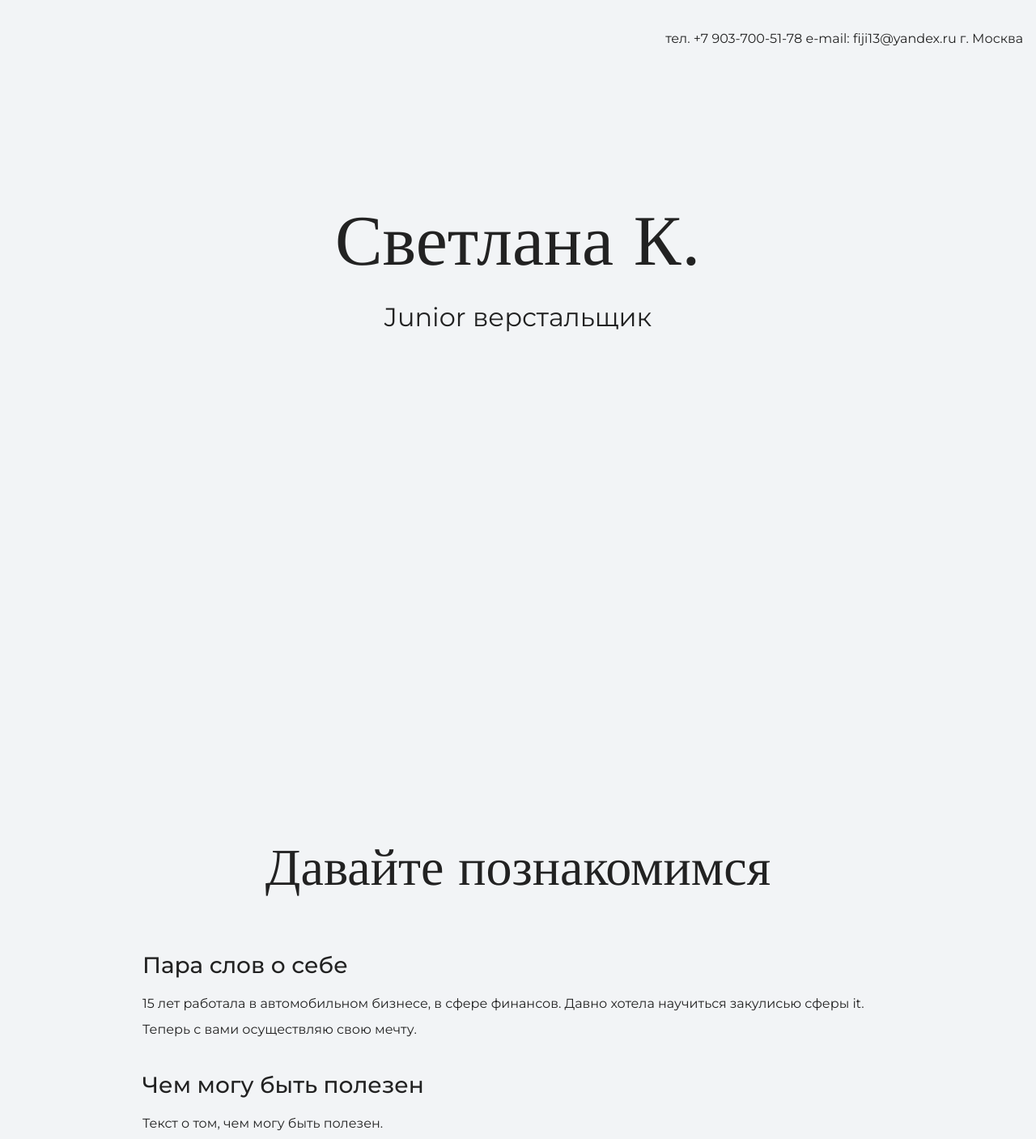
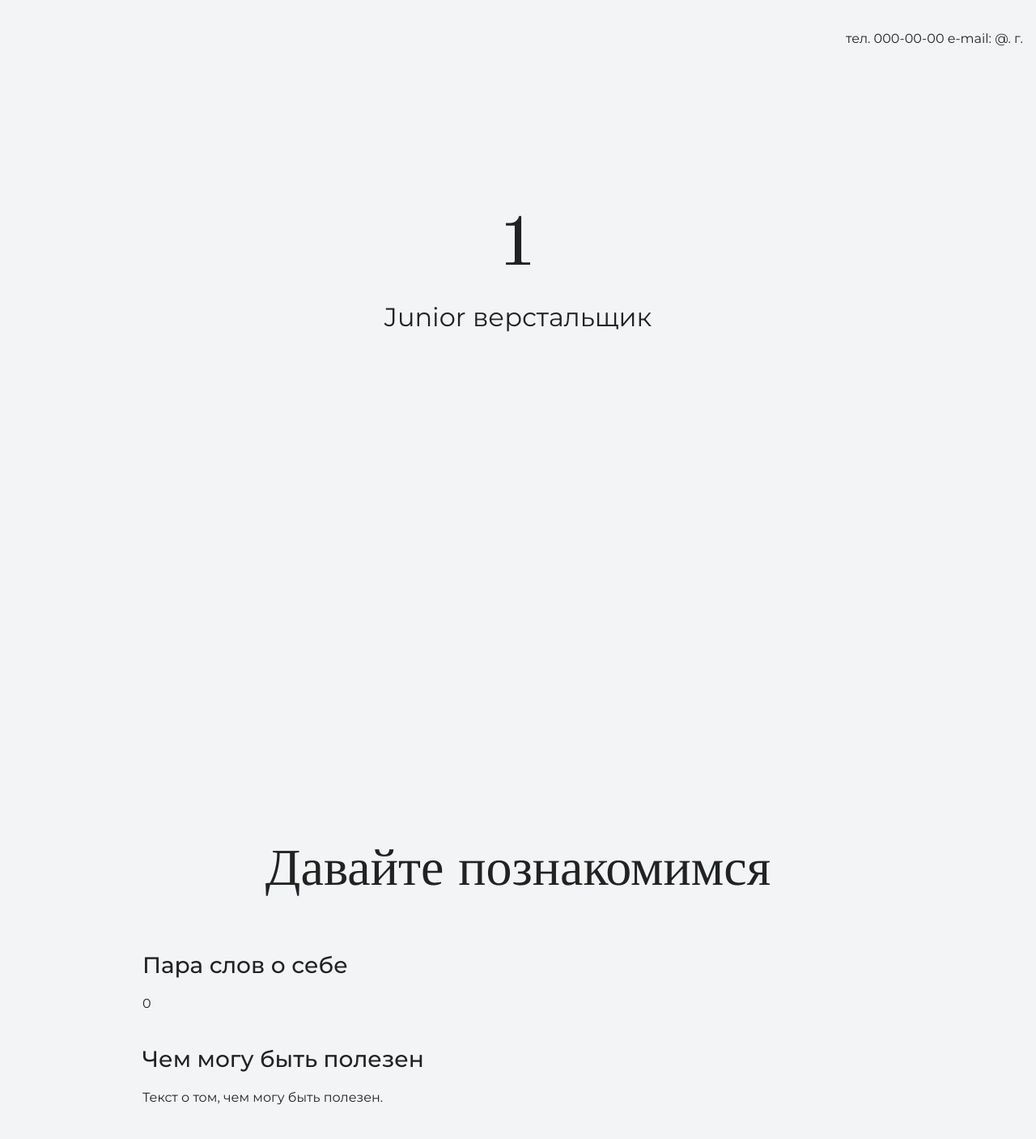
Before and after one commit to Fiji13/my-site, a plain HTML site: page index.html in a window 1280 px wide. Shown: the top 1407 px of the page at 81% size. Drawn offline with nearby package versions, Linux system fonts and the light colour scheme.

Commit message:
Update index.html

```diff
--- a/index.html
+++ b/index.html
@@ -10,15 +10,15 @@
   <body>
     <header class="page-header">
       <div class="container">
-     тел. +7 903-700-51-78
-     e-mail: fiji13@yandex.ru
-     г. Москва
+     тел. 000-00-00
+     e-mail: @.
+     г.
      </div>
     </header>
 
     <section class="hero-image">
      <div class="container">
-      <h1 class="heading">Светлана К.</h1>
+      <h1 class="heading">1</h1>
       <p>Junior верстальщик</p>
      </div>
     </section>
@@ -27,7 +27,7 @@
       <div class="container">
       <h2 class="subheading">Давайте познакомимся</h2>
       <h3>Пара слов о себе</h3>
-      <p>15 лет работала в автомобильном бизнесе, в сфере финансов. Давно хотела научиться закулисью сферы it. Теперь с вами осуществляю свою мечту.</p>
+      <p>0</p>
       <h3>Чем могу быть полезен</h3>
       <p>Текст о том, чем могу быть полезен.</p>
      </div>
@@ -47,9 +47,9 @@
 
     <footer class="page-footer">
       <div class="container">
-      тел. +7 903-700-51-78
-     e-mail: fiji13@yandex.ru
-     г. Москва
+      тел. 000-00-00
+     e-mail: @.
+     г.
       </div>
     </footer>
   </body>
```
